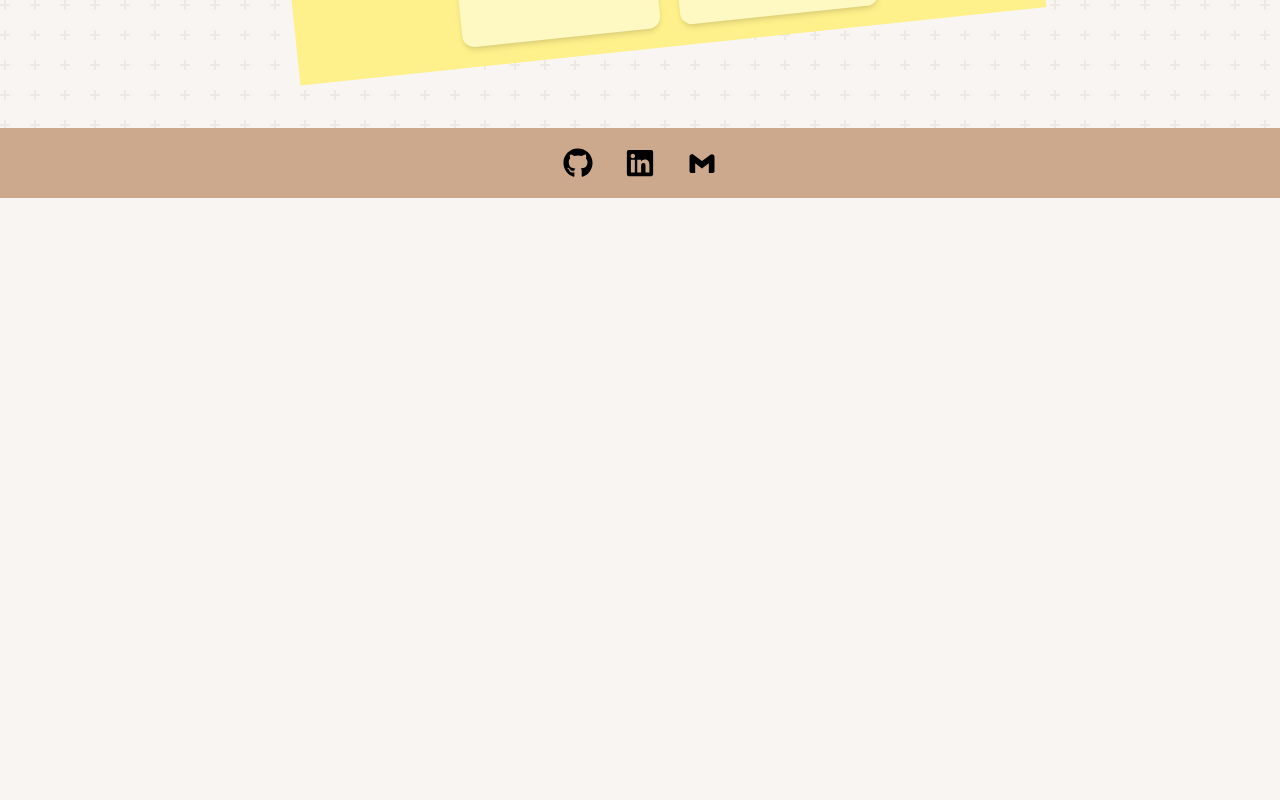
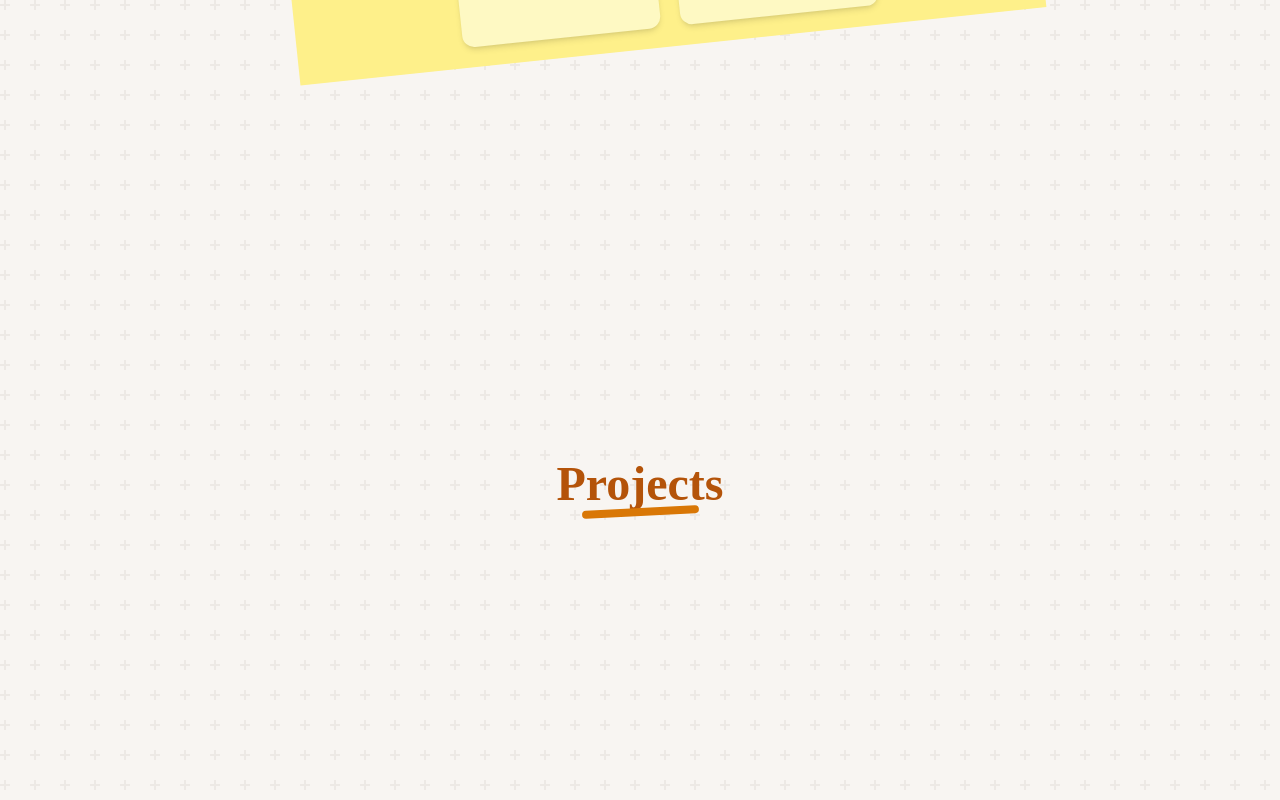
Before and after one commit to CodeXGautam/portfolio, a React (Create React App) app in the folder frontend/: page / in a window 1280 px wide. Shown: the part 1800-2600 px from the top of the page. Before the commit the page ends 1998 px from the top, so only its background shows below. Built offline with nearby package versions, Linux system fonts and the light colour scheme.

Commit message:
Add Projects page and integrate into App component

```diff
--- a/frontend/src/App.js
+++ b/frontend/src/App.js
@@ -1,12 +1,14 @@
 import Footer from "./components/Footer";
 import About from "./pages/About";
 import Home from "./pages/Home";
+import Projects from "./pages/Projects";
 
 function App() {
   return (
     <div className="flex flex-col justify-between min-h-screen overflow-hidden">
           <Home/>
           <About/>
+          <Projects/>
           <Footer/>
     </div>
   );
--- /dev/null
+++ b/frontend/src/components/ProjectCard.js
@@ -0,0 +1,10 @@
+
+const ProjectCard = () =>{
+    return(
+        <div>
+
+        </div>
+    )
+}
+
+export default ProjectCard;
--- /dev/null
+++ b/frontend/src/pages/Projects.js
@@ -0,0 +1,20 @@
+
+
+const Projects = () =>{
+    return(
+         <div className="flex flex-col items-center gap-20 mt-20 justify-center min-h-screen mx-auto w-[65%] max-w-[750px]
+         min-w-[270px]" id="about">
+            <h1 className="flex flex-col justify-center items-center text-2xl text-amber-700 font-bold font-display
+            sm:text-3xl md:text-4xl lg:text-5xl xl:text-5xl 2xl:text-5xl">
+                Projects
+                <div className="flex bg-amber-600 w-[70%] rounded-2xl h-2 -rotate-3 justify-center items-center"></div>
+            </h1>
+
+            <div>
+
+            </div>
+        </div>
+    )
+}
+
+export default Projects;
```
